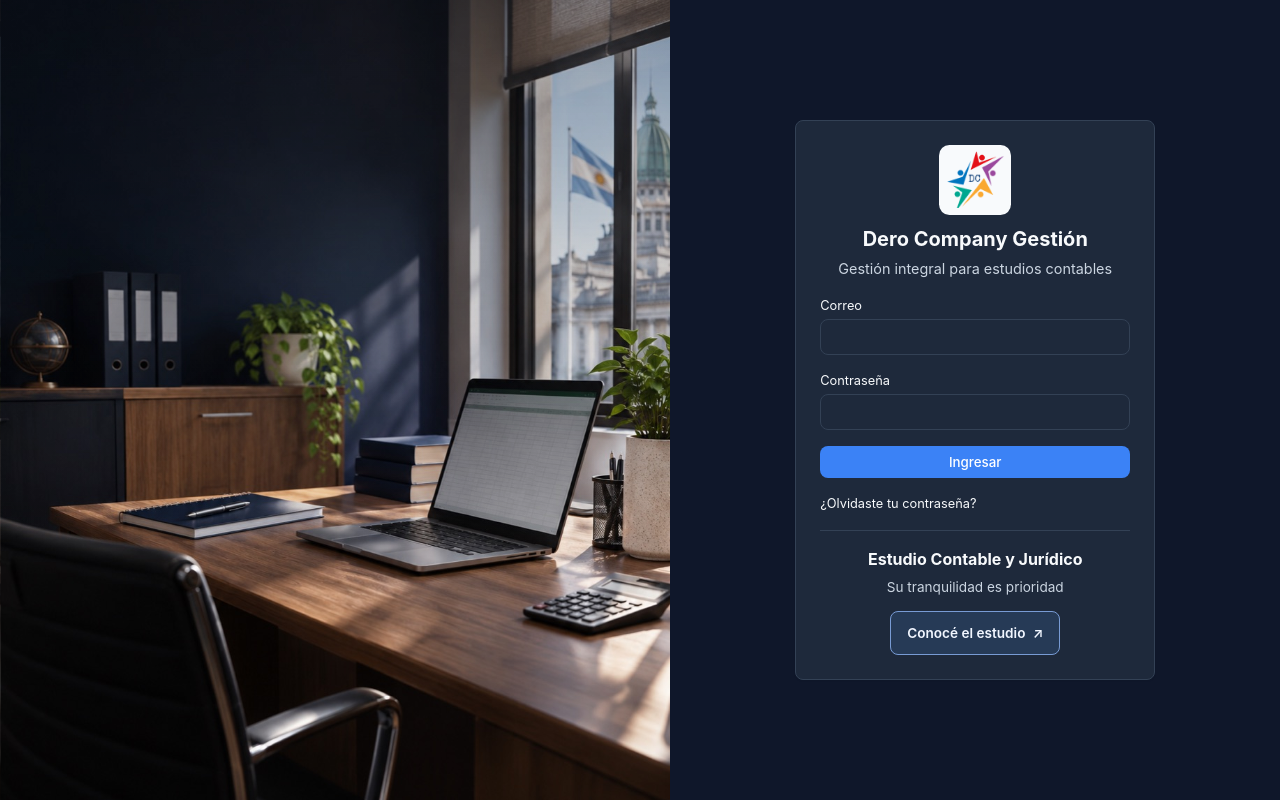
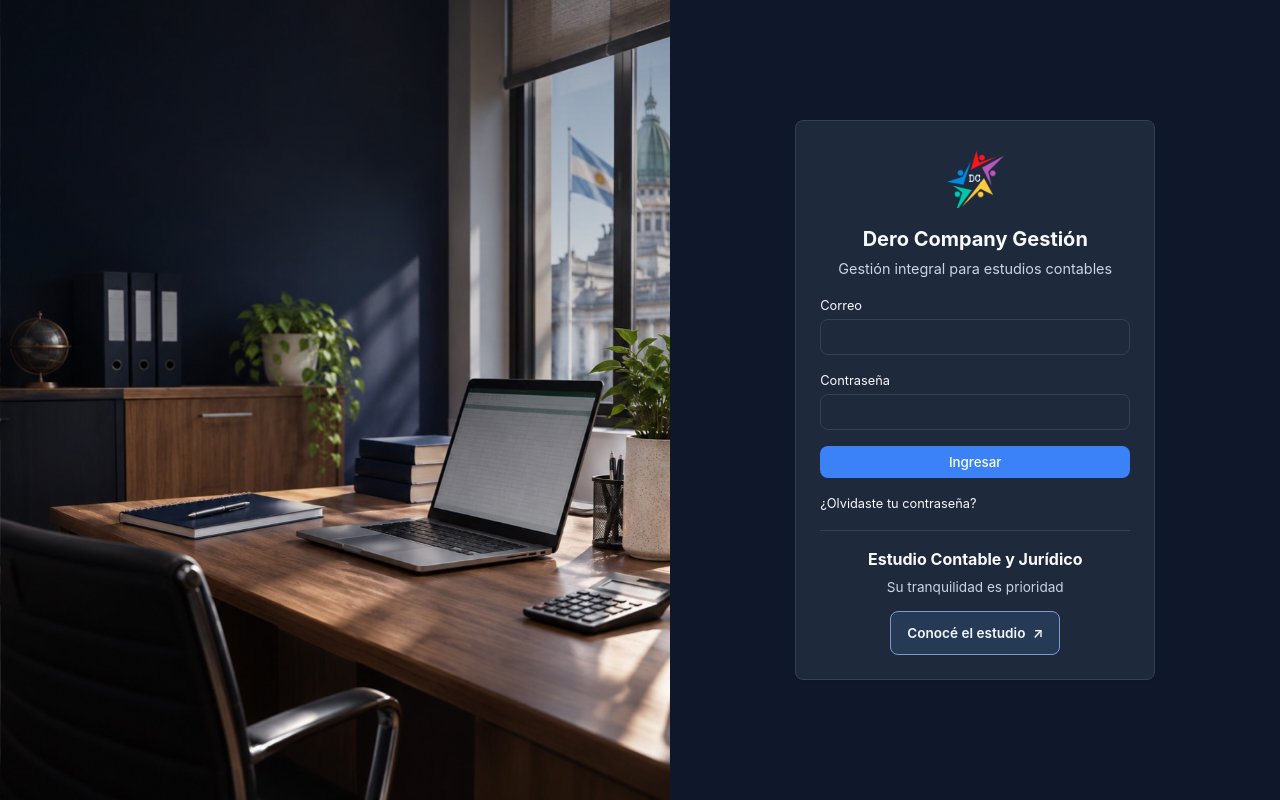
Before and after one commit to drojas-1609/Liquidadion-IVA, a Next.js app: page /login in a window 1280 px wide. Built offline with nearby package versions, Linux system fonts and the light colour scheme.

Commit message:
refine(ui): adaptar el isotipo al fondo oscuro

```diff
--- a/app/login/login.module.css
+++ b/app/login/login.module.css
@@ -18,13 +18,27 @@
 }
 
 .logo {
+  position: relative;
   display: block;
-  width: 4.5rem;
+  width: 3.7rem;
+  margin: 0.4rem 0 0.75rem;
+}
+
+.logo img {
+  display: block;
+  width: 100%;
   height: auto;
-  margin-bottom: 0.35rem;
-  padding: 0.4rem;
-  border-radius: 0.65rem;
-  background: #f8fafc;
+  filter: brightness(1.2);
+}
+
+/* Lift the original dark-blue initials against the dark card. */
+.logo::after {
+  position: absolute;
+  inset: 0;
+  background: url("/branding/dero-company-isotipo.png") center / 100% 100% no-repeat;
+  clip-path: inset(40% 40% 44% 38%);
+  filter: grayscale(1) brightness(4);
+  content: "";
 }
 
 .brand h1 {
--- a/app/login/page.tsx
+++ b/app/login/page.tsx
@@ -16,13 +16,9 @@ function LoginForm() {
   return (
     <form action={formAction} className="card" style={{ width: "100%", maxWidth: "360px" }}>
       <header className={styles.brand}>
-        <Image
-          src="/branding/dero-company-isotipo.png"
-          alt=""
-          width={146}
-          height={140}
-          className={styles.logo}
-        />
+        <span className={styles.logo} aria-hidden="true">
+          <Image src="/branding/dero-company-isotipo.png" alt="" width={146} height={140} />
+        </span>
         <h1>Dero Company Gestión</h1>
         <p>Gestión integral para estudios contables</p>
       </header>
```
